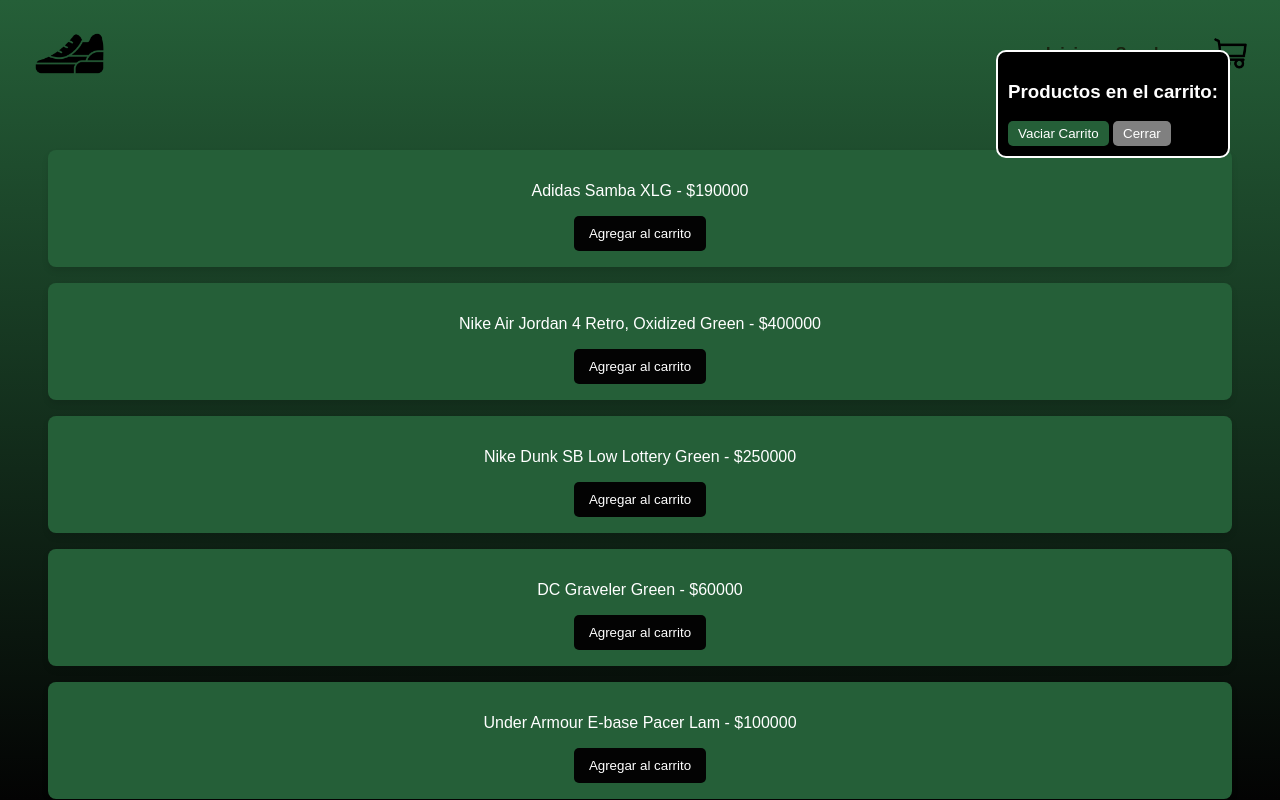
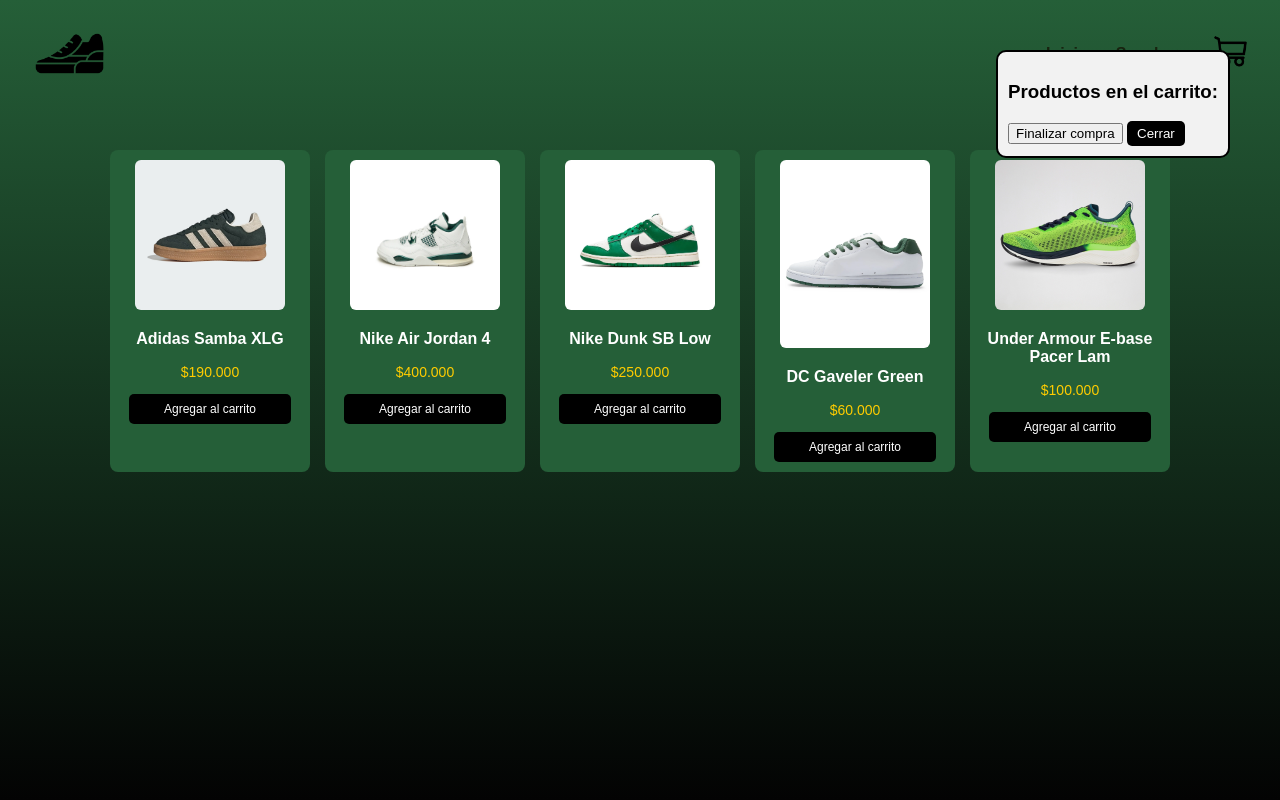
Before and after one commit to FacuXTZ/JsEntrega-1, a plain HTML site: page index.html in a window 1280 px wide. Both pictures are taken after a click on the picture 1230 px from the left and 53 px from the top of the page. Drawn offline with Linux system fonts and the light colour scheme.

Commit message:
Completando el proyecto

```diff
--- a/css/style.css
+++ b/css/style.css
@@ -122,9 +122,9 @@ nav .right-items {
     position: fixed;
     top: 50px;
     right: 50px;
-    background: black;
-    color: white;
-    border: 2px solid white;
+    background: #F2F2F2;
+    color: black;
+    border: 2px solid black;
     border-radius: 10px;
     padding: 10px;
     z-index: 1000;
@@ -133,7 +133,7 @@ nav .right-items {
 
 #clear-card-btn {
     background: #255F38;
-    color: white;
+    color: #F2F2F2;
     border: none;
     padding: 5px 10px;
     border-radius: 5px;
@@ -145,7 +145,7 @@ nav .right-items {
 }
 
 #close-modal-btn {
-    background: gray;
+    background: black;
     color: white;
     border: none;
     padding: 5px 10px;
@@ -154,12 +154,12 @@ nav .right-items {
 }
 
 #close-modal-btn:hover {
-    background: black;
+    background: gray;
 }
 
 #card-count {
     background: black;
-    color: white;
+    color: #F2F2F2;
     border-radius: 50%;
     padding: 2px 8px;
     position: absolute;
@@ -168,3 +168,57 @@ nav .right-items {
     right: 0;
     display: none;
 }
+
+#productos-container {
+    display: flex;
+    flex-wrap: wrap;
+    justify-content: center;
+    gap: 15px;
+}
+
+.producto {
+    text-align: center;
+    background: #255F38;
+    padding: 10px;
+    border-radius: 8px;
+    width: 180px;
+    transition: transform 0.3s;
+}
+
+.producto img {
+    width: 100%;
+    max-width: 150px;
+    border-radius: 6px;
+}
+
+.detalle-producto {
+    margin-top: 5px;
+    color: white;
+    font-size: 14px;
+}
+
+.nombre {
+    font-size: 16px;
+    font-weight: bold;
+}
+
+.precio {
+    font-size: 14px;
+    color: #ffcc00;
+}
+
+.agregar-btn {
+    background: black;
+    color: white;
+    padding: 8px;
+    border: none;
+    cursor: pointer;
+    width: 90%;
+    font-size: 12px;
+    border-radius: 5px;
+    transition: background 0.3s;
+}
+
+.agregar-btn:hover {
+    background: #333;
+}
--- a/index.html
+++ b/index.html
@@ -19,30 +19,72 @@
                     <a href="#" id="inicio">Inicio</a>
                     <a href="#" id="sneakers">Sneakers</a>
                 </div>
-                <img src="./assets/carrito-de-compras.webp" alt="Carrito" id="carrito-logo">
-                <span id="card-count" class="cart-count">0</span>
+                <div class="carrito-container">
+                    <img src="./assets/carrito-de-compras.webp" alt="Carrito" id="carrito-logo">
+                    <span id="card-count" class="cart-count">0</span>
+                </div>
             </div>
         </nav>
     </header>
 
+    <main id="main-content">
+        <section id="product-list">
+
+        </section>
+    </main>
+
     <div id="card-modal" class="modal">
         <h3>Productos en el carrito:</h3>
         <ul id="modal-card-items"></ul>
-        <button id="clear-card-btn" class="clear-btn">Vaciar Carrito</button>
+        <p id="total-compra"></p>
+        <button id="finalizar-compra-btn" class="finalizar-btn">Finalizar compra</button>
         <button id="close-modal-btn" class="close-btn">Cerrar</button>
     </div>
-</body>
 
-<main id="main-content">
-    <section id="product-list">
+    <section id="productos-container">
+        <div class="producto">
+            <img src="./assets/Adidas-Samba-XLG-ver-3.webp" alt="Adidas Samba XLG">
+            <div class="detalle-producto">
+                <p class="nombre">Adidas Samba XLG</p>
+                <p class="precio">$190.000</p>
+                <button class="agregar-btn">Agregar al carrito</button>
+            </div>
+        </div>
+        <div class="producto">
+            <img src="./assets/J4-GREEN-3.webp" alt="Nike Air Jordan 4">
+            <div class="detalle-producto">
+                <p class="nombre">Nike Air Jordan 4</p>
+                <p class="precio">$400.000</p>
+                <button class="agregar-btn">Agregar al carrito</button>
+            </div>
+        </div>
+        <div class="producto">
+            <img src="./assets/Nike-Dunk-Low-SE-Lottery.webp" alt="Nike Dunk SB Low">
+            <div class="detalle-producto">
+                <p class="nombre">Nike Dunk SB Low</p>
+                <p class="precio">$250.000</p>
+                <button class="agregar-btn">Agregar al carrito</button>
+            </div>
+        </div>
+        <div class="producto">
+            <img src="./assets/DC-green-1.webp" alt="DC Gaveler Green">
+            <div class="detalle-producto">
+                <p class="nombre">DC Gaveler Green</p>
+                <p class="precio">$60.000</p>
+                <button class="agregar-btn">Agregar al carrito</button>
+            </div>
+        </div>
+        <div class="producto">
+            <img src="./assets/UnderArmour-Green-3.webp" alt="Under Armour E-base Pacer Lam">
+            <div class="detalle-producto">
+                <p class="nombre">Under Armour E-base Pacer Lam</p>
+                <p class="precio">$100.000</p>
+                <button class="agregar-btn">Agregar al carrito</button>
+            </div>
+        </div>
+    </section>
 
-    </section>
-    <section id="card">
-        <ul id="card-items">
 
-        </ul>
-    </section>
-</main>
 </body>
 
 </html>
--- a/js/index.js
+++ b/js/index.js
@@ -2,91 +2,100 @@ const productos = [
     { id: 1, nombre: "Adidas Samba XLG", precio: 190000 },
     { id: 2, nombre: "Nike Air Jordan 4 Retro, Oxidized Green", precio: 400000 },
     { id: 3, nombre: "Nike Dunk SB Low Lottery Green", precio: 250000 },
-    { id: 4, nombre: "DC Graveler Green", precio: 60000 },
+    { id: 4, nombre: "DC Gaveler Green", precio: 60000 },
     { id: 5, nombre: "Under Armour E-base Pacer Lam", precio: 100000 },
 ];
 
 function cargarProductos() {
-    const productList = document.getElementById("product-list");
-    productList.innerHTML = "";
-    productos.forEach(producto => {
-        const item = document.createElement("div");
-        item.className = "product-item";
-
-        const productoTexto = document.createElement("p");
-        productoTexto.textContent = `${producto.nombre} - $${producto.precio}`;
-
-        const botonAgregar = document.createElement("button");
-        botonAgregar.className = "custom-button";
-        botonAgregar.textContent = "Agregar al carrito";
-
-        botonAgregar.addEventListener("click", () => agregarAlCarrito(producto.id));
-
-        item.appendChild(productoTexto);
-        item.appendChild(botonAgregar);
-        productList.appendChild(item);
-    });
+    document.getElementById("product-list").innerHTML = productos.map(({ id, nombre, precio }) => `
+        <div class="product-item">
+            <p>${nombre} - $${precio}</p>
+            <button class="custom-button" onclick="agregarAlCarrito(${id})">Agregar al carrito</button>
+        </div>
+    `).join('');
 }
 
 function actualizarCarrito() {
-    const cartItems = document.getElementById("card-items");
-    const carritoSection = document.getElementById("card");
-    cartItems.innerHTML = "";
     const carrito = JSON.parse(localStorage.getItem("carrito")) || [];
-    carrito.forEach(producto => {
-        const item = document.createElement("li");
-        item.textContent = `${producto.nombre} - $${producto.precio}`;
-        cartItems.appendChild(item);
-    });
-    carritoSection.style.display = carrito.length > 0 ? "block" : "none";
+    const modalCartItems = document.getElementById("modal-card-items");
+    const cartCount = document.getElementById("card-count");
+
+    modalCartItems.innerHTML = carrito.length
+        ? carrito.map(({ id, nombre, precio, cantidad }) => `
+            <li>
+                ${nombre} - $${precio} x ${cantidad}
+                <button class="small-btn" onclick="modificarCantidad(${id}, 1)">+</button>
+                <button class="small-btn" onclick="modificarCantidad(${id}, -1)">-</button>
+            </li>
+        `).join('')
+        : "<p>El carrito está vacío</p>";
+
+    cartCount.textContent = carrito.reduce((sum, p) => sum + p.cantidad, 0);
+    cartCount.style.display = carrito.length ? "block" : "none";
 }
 
 function agregarAlCarrito(productId) {
-    const producto = productos.find(p => p.id === productId);
+    const carrito = JSON.parse(localStorage.getItem("carrito")) || [];
+    let producto = carrito.find(p => p.id === productId);
+
     if (producto) {
-        const carrito = JSON.parse(localStorage.getItem("carrito")) || [];
+        producto.cantidad++;
+    } else {
+        producto = { ...productos.find(p => p.id === productId), cantidad: 1 };
         carrito.push(producto);
+    }
+
+    localStorage.setItem("carrito", JSON.stringify(carrito));
+    actualizarCarrito();
+}
+
+function modificarCantidad(productId, cambio) {
+    const carrito = JSON.parse(localStorage.getItem("carrito")) || [];
+    const producto = carrito.find(p => p.id === productId);
+
+    if (producto) {
+        producto.cantidad += cambio;
+        if (producto.cantidad <= 0) carrito.splice(carrito.indexOf(producto), 1);
         localStorage.setItem("carrito", JSON.stringify(carrito));
-
-        const cartCount = document.getElementById("card-count");
-        cartCount.textContent = carrito.length;
-        cartCount.style.display = carrito.length > 0 ? "block" : "none";
-
         actualizarCarrito();
     }
 }
 
 document.getElementById("carrito-logo").addEventListener("click", () => {
-    const carrito = JSON.parse(localStorage.getItem("carrito")) || [];
-    const modalCartItems = document.getElementById("modal-card-items");
-    modalCartItems.innerHTML = "";
-
-    carrito.forEach(producto => {
-        const item = document.createElement("li");
-        item.textContent = `${producto.nombre} - $${producto.precio}`;
-        modalCartItems.appendChild(item);
-    });
-
-    const cartModal = document.getElementById("card-modal");
-    cartModal.style.display = "block";
+    const cardModal = document.getElementById("card-modal");
+    cardModal.style.display = cardModal.style.display === "block" ? "none" : "block";
 });
 
 document.getElementById("close-modal-btn").addEventListener("click", () => {
-    const cartModal = document.getElementById("card-modal");
-    cartModal.style.display = "none";
+    document.getElementById("card-modal").style.display = "none";
 });
 
-document.getElementById("clear-card-btn").addEventListener("click", () => {
-    localStorage.removeItem("carrito");
-    actualizarCarrito();
-    const cartCount = document.getElementById("card-count");
-    cartCount.textContent = "0";
-    cartCount.style.display = "none";
-    const modalCartItems = document.getElementById("modal-card-items");
-    modalCartItems.innerHTML = "";
+document.getElementById("finalizar-compra-btn").addEventListener("click", () => {
+    window.location.href = "metodos_pago.html";
 });
 
-document.addEventListener("DOMContentLoaded", () => {
-    cargarProductos();
-    actualizarCarrito();
+window.addEventListener("load", () => {
+    iniciarCarrusel();
 });
+
+function iniciarCarrusel() {
+    const productos = document.querySelectorAll(".producto");
+    let index = 0;
+
+    function updateCarrusel() {
+        productos.forEach(producto => producto.style.display = "none");
+        productos[index].style.display = "block";
+    }
+
+    document.getElementById("next-btn").addEventListener("click", () => {
+        index = (index + 1) % productos.length;
+        updateCarrusel();
+    });
+
+    document.getElementById("prev-btn").addEventListener("click", () => {
+        index = (index - 1 + productos.length) % productos.length;
+        updateCarrusel();
+    });
+
+    updateCarrusel();
+}
```
Also changed, not shown: assets/Adidas-Samba-XLG-ver-3.webp (added), assets/DC-green-1.webp (added), assets/J4-GREEN-3.webp (added), assets/Nike-Dunk-Low-SE-Lottery.webp (added), assets/UnderArmour-Green-3.webp (added).
